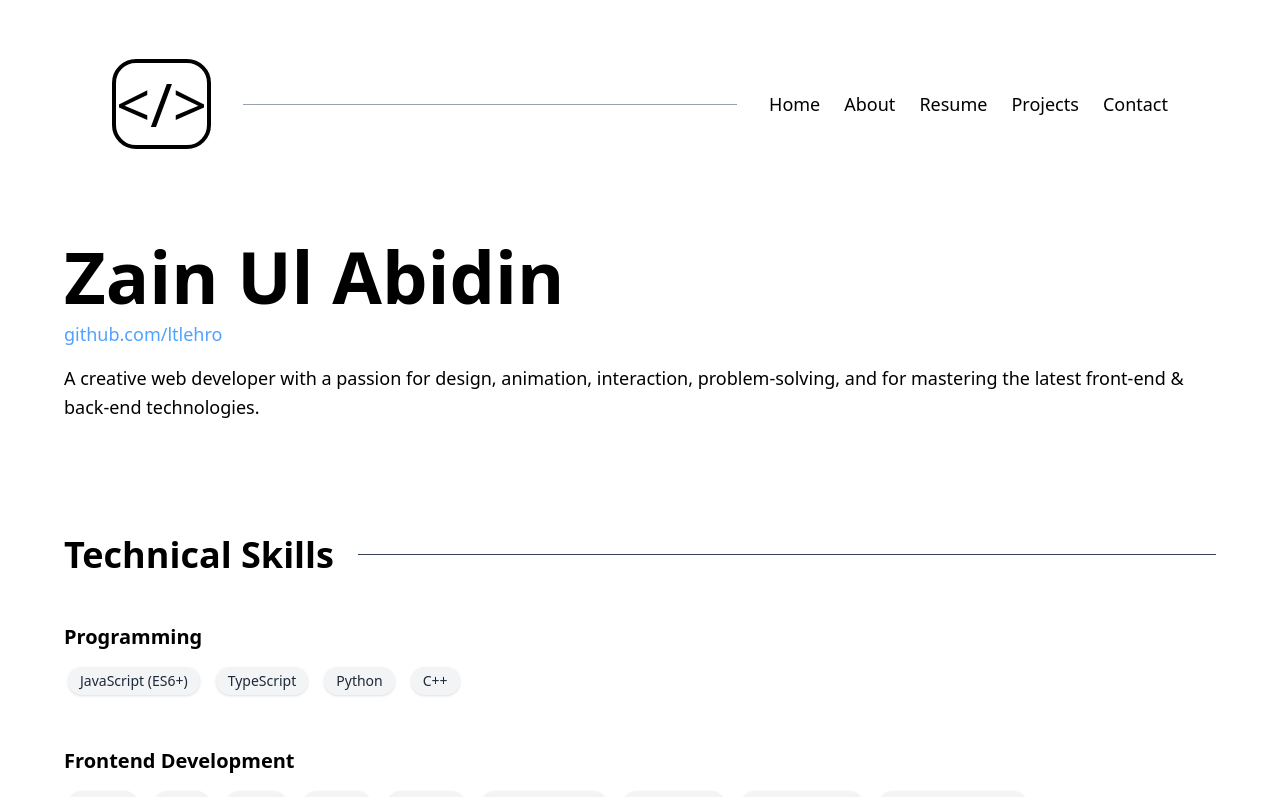
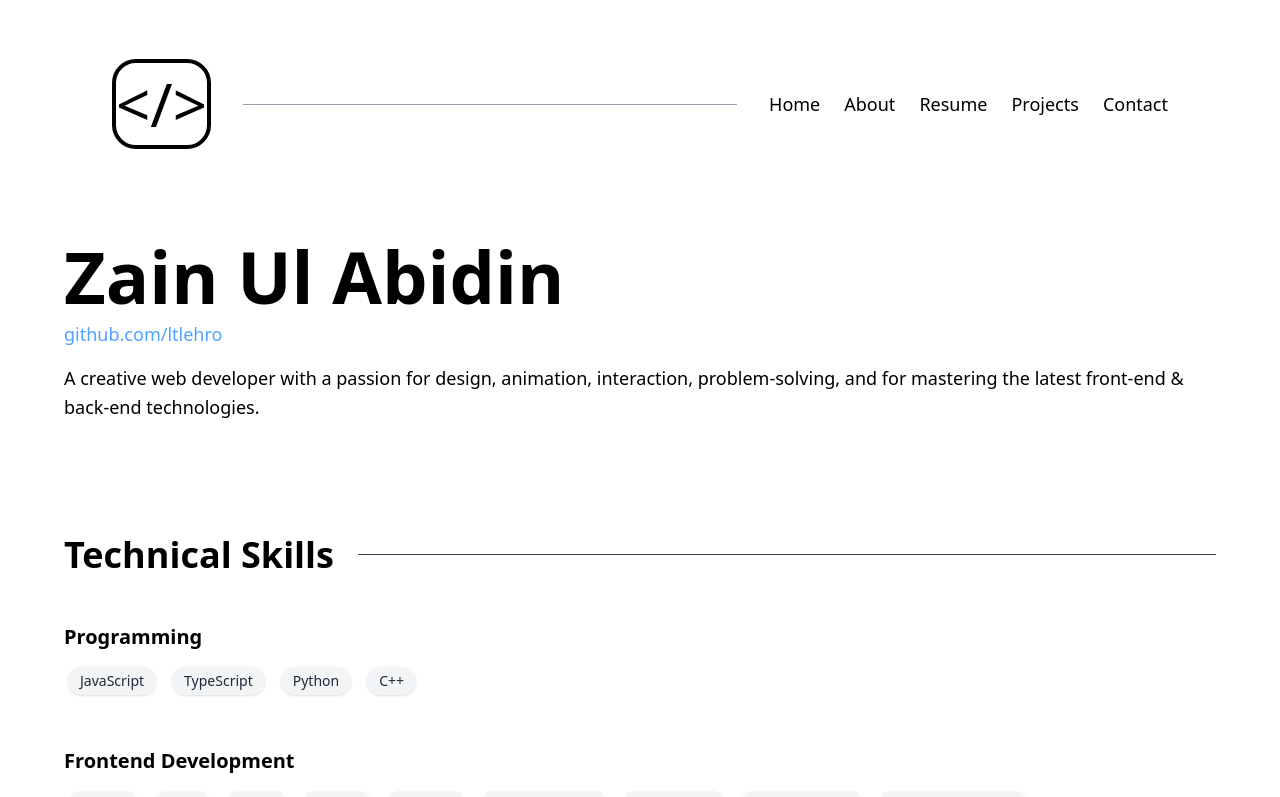
Before and after one commit to guesswhozayn/portfolio, a React (Vite) app: page /resume in a window 1280 px wide. Shown: the top 797 px of the page. Built offline with nearby package versions, Linux system fonts and the light colour scheme.

Commit message:
updated skills

```diff
--- a/src/components/Resume.jsx
+++ b/src/components/Resume.jsx
@@ -1,7 +1,7 @@
 import { motion } from "framer-motion";
 
 const Resume = ({ id }) => {
-  const programming = ["JavaScript (ES6+)", "TypeScript", "Python", "C++"];
+  const programming = ["JavaScript", "TypeScript", "Python", "C++"];
 
   const frontend = [
     "HTML5",
```
